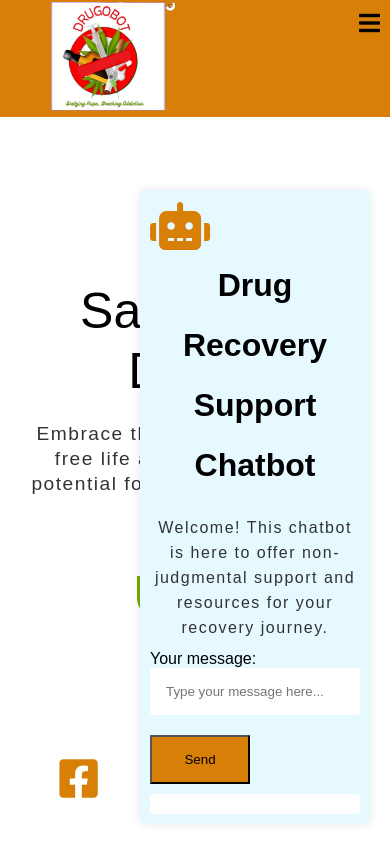
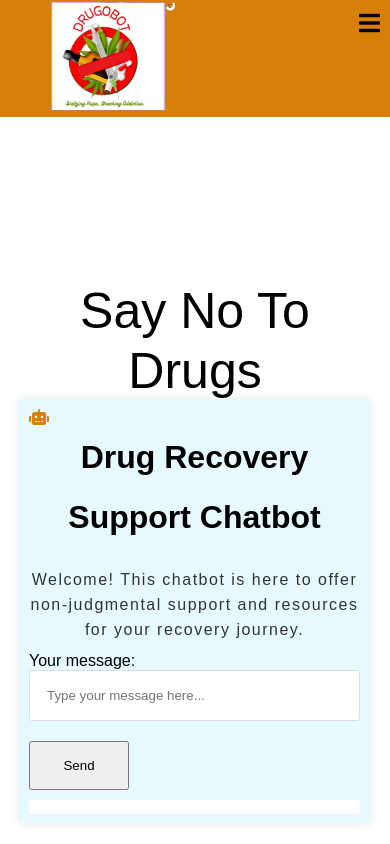
Before and after one commit to Awuor-Nancy/drugobot-company, a plain HTML site: page index.html in a window 390 px wide. Shown: the top 844 px of the page. Drawn offline with nearby package versions, Linux system fonts and the light colour scheme.

Commit message:
added chatbot and modified blog page

```diff
--- a/style.css
+++ b/style.css
@@ -732,6 +732,7 @@ h2 {
   transition: color 0.2s ease-in-out;
 }
 
+/* Position the copyright text at the bottom */
 .copyright-text {
   bottom: 0;
   left: 0;
@@ -750,30 +751,86 @@ h2 {
   border-radius: 5px;
   padding: 10px;
   box-shadow: 0 0 10px rgba(0, 0, 0, 0.1);
-  width: 230px;
+  max-width: 100vw;
+  width: 30vw; /* Adjust based on desired width */
+  display: flex;
+  flex-direction: column;
+}
+
+** Media queries for different screen sizes:**
+
+@media only screen and (max-width: 768px) {
+  .chatbot-wrapper {
+    width: 80vw; /* Adjust based on desired width for smaller screens */
+  }
+}
+
+@media only screen and (max-width: 480px) {
+  .chatbot-wrapper {
+    width: 90vw; /* Adjust based on desired width for very small screens */
+  }
 }
 
 /* Chatbot icon styles */
 .chatbot-icon {
   display: inline-block;
   margin-right: 10px;
-  font-size: 3.0em;
+  font-size: 1.5em; /* Adjust size according to your preference */
   color: #d87f07;
+}
+
+/* Adapt font sizes based on screen size */
+@media only screen and (max-width: 768px) {
+  .chatbot-icon {
+    font-size: 1.2em;
+  }
+}
+
+@media only screen and (max-width: 480px) {
+  .chatbot-icon {
+    font-size: 1em;
+  }
 }
 
 /* Chatbot title styles */
 h1 {
   margin-bottom: 5px;
-  font-size: 1em;
+  font-size: 1em; /* Adjust size according to your preference */
   font-weight: normal;
   color: #000;
+}
+
+/* Adjust font sizes based on screen size */
+@media only screen and (max-width: 768px) {
+  h1 {
+    font-size: 0.9em;
+  }
+}
+
+@media only screen and (max-width: 480px) {
+  h1 {
+    font-size: 0.8em;
+  }
 }
 
 /* Chatbot text styles */
 p {
   margin-bottom: 10px;
-  font-size: 0.8em;
+  font-size: 0.8em; /* Adjust size according to your preference */
   color: #333;
+}
+
+/* Adjust font sizes based on screen size */
+@media only screen and (max-width: 768px) {
+  p {
+    font-size: 0.7em;
+  }
+}
+
+@media only screen and (max-width: 480px) {
+  p {
+    font-size: 0.6em;
+  }
 }
 
 /* Form styles */
@@ -784,21 +841,31 @@ p {
 /* Message input styles */
 #chatbot-form input {
   width: 100%;
-  padding: 15px;
-  border: 1px solid #fff;
+  padding: 17px; /* Adjust padding according to your preference */
+  border: 1px solid #ddd;
   border-radius: 3px;
   background-color: #fff;
-  color: #fff;
+  color: #000;
+}
+.submit{
+  padding: 15px;
+  width: 100px;
+  margin-top: 20px;
 }
 
 /* Chatbot response styles */
 #chatbot-response {
-  padding: 10px;
+  padding: 7px; /* Adjust padding according to your preference */
   border-radius: 3px;
   background-color: #fff;
   font-family: sans-serif;
-  font-size: 0.9em;
+  font-size: 0.8em; /* Adjust size according to your preference */
   color: #000;
+}
+
+/* Adjust font sizes based on screen size */
+@media only screen and (max-width: 768px) {
+  #chatbot-response
 }
 
 /* blog content */
@@ -840,13 +907,6 @@ a {
 
 a:hover {
   color: #4285f4;
-
-}
-.submit{
-  padding: 15px;
-  width: 100px;
-  margin-top: 20px;
-  background-color: #d87f07;
 }
 
 footer {
```
